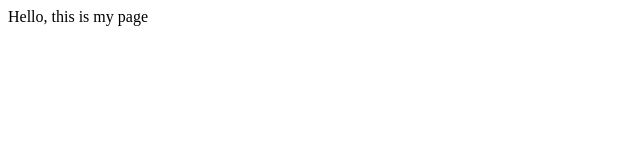
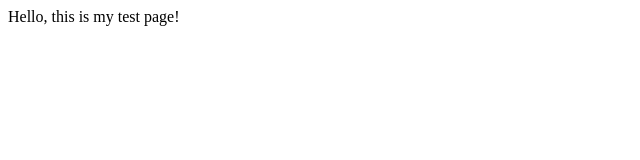
Before and after one commit to helloyanl/helloyanl.github.io, a plain HTML site: page index.html in a window 1280 px wide. Shown: the full height of the page, 0-640 px from the left. Drawn offline with Linux system fonts and the light colour scheme.

Commit message:
Update index.html

```diff
--- a/index.html
+++ b/index.html
@@ -5,6 +5,6 @@
     <title>Hello</title>
 </head>
 <body>
-    Hello,  this is my page
+    Hello, this is my test page!
 </body>
 </html>
```
